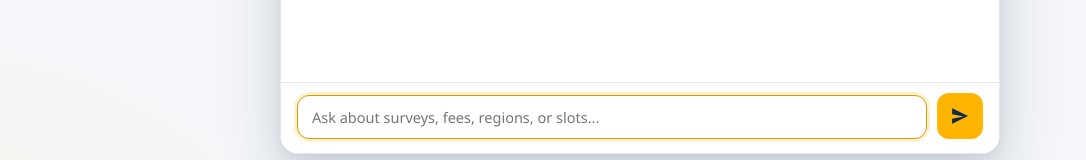
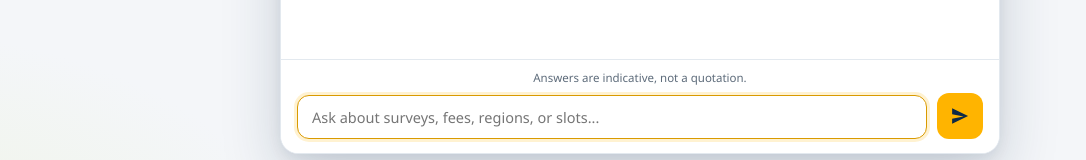
Before and after one commit to pgdai-nci/rockwell-chatbot, a plain HTML site: page index.html in a window 1280 px wide. Shown: the part 586-746 px from the top of the page, without its empty margins (0-1086 px from the left). Drawn offline with Linux system fonts and the light colour scheme.

Commit message:
Restore indicative-pricing note under the input

```diff
--- a/index.html
+++ b/index.html
@@ -42,6 +42,7 @@
     </main>
 
     <footer class="composer">
+      <div class="note">Answers are indicative, not a quotation.</div>
       <div class="input-row">
         <textarea id="input" rows="1" placeholder="Ask about surveys, fees, regions, or slots..." aria-label="Your message"></textarea>
         <button id="send" aria-label="Send message">
--- a/styles.css
+++ b/styles.css
@@ -158,6 +158,8 @@ body {
 /* Composer */
 .composer { border-top: 1px solid var(--line); background: var(--card); padding: 10px 16px 14px; }
 
+.note { font-size: 11.5px; color: var(--muted); text-align: center; margin-bottom: 8px; }
+
 .input-row { display: flex; gap: 10px; align-items: flex-end; }
 
 textarea {
```
